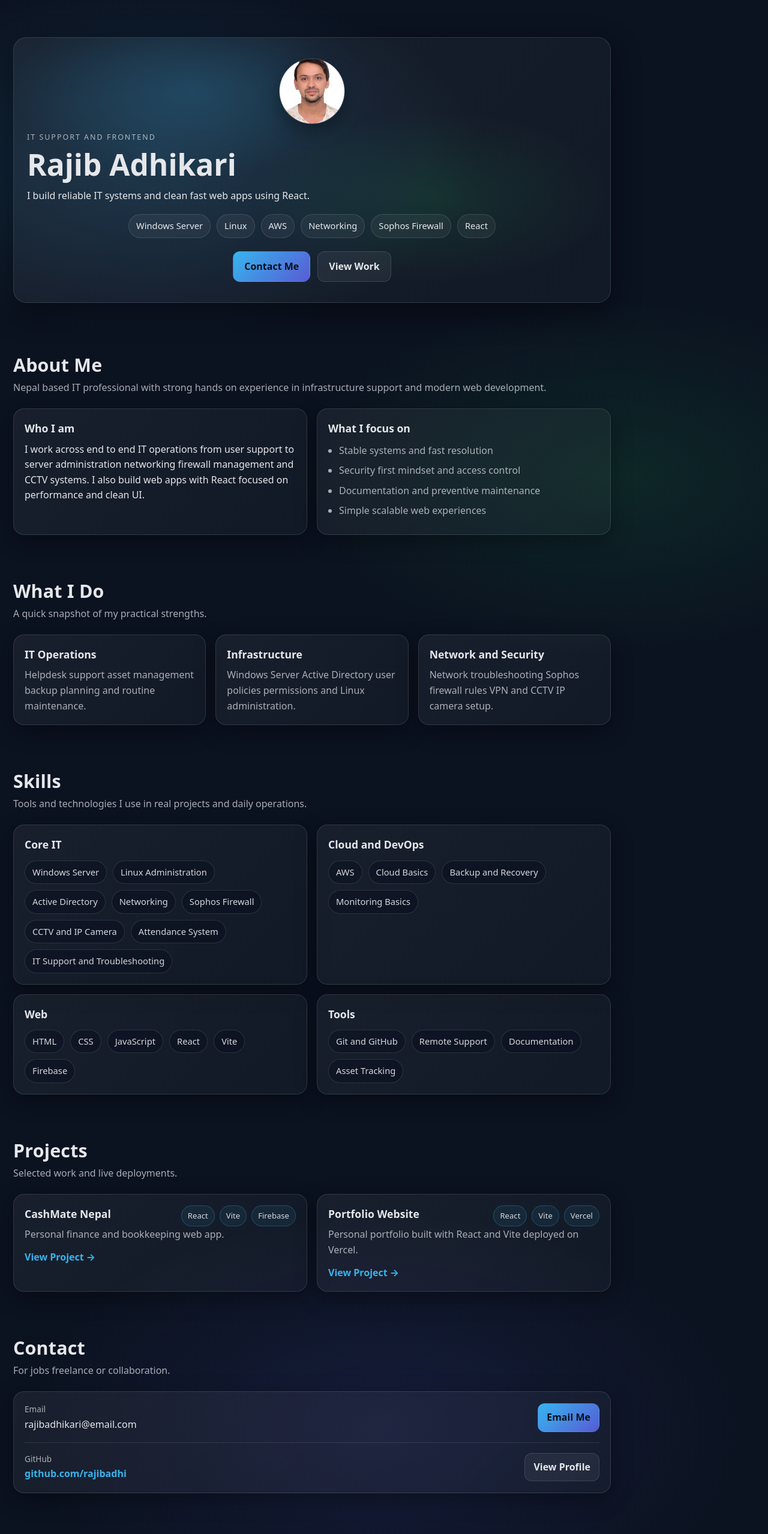
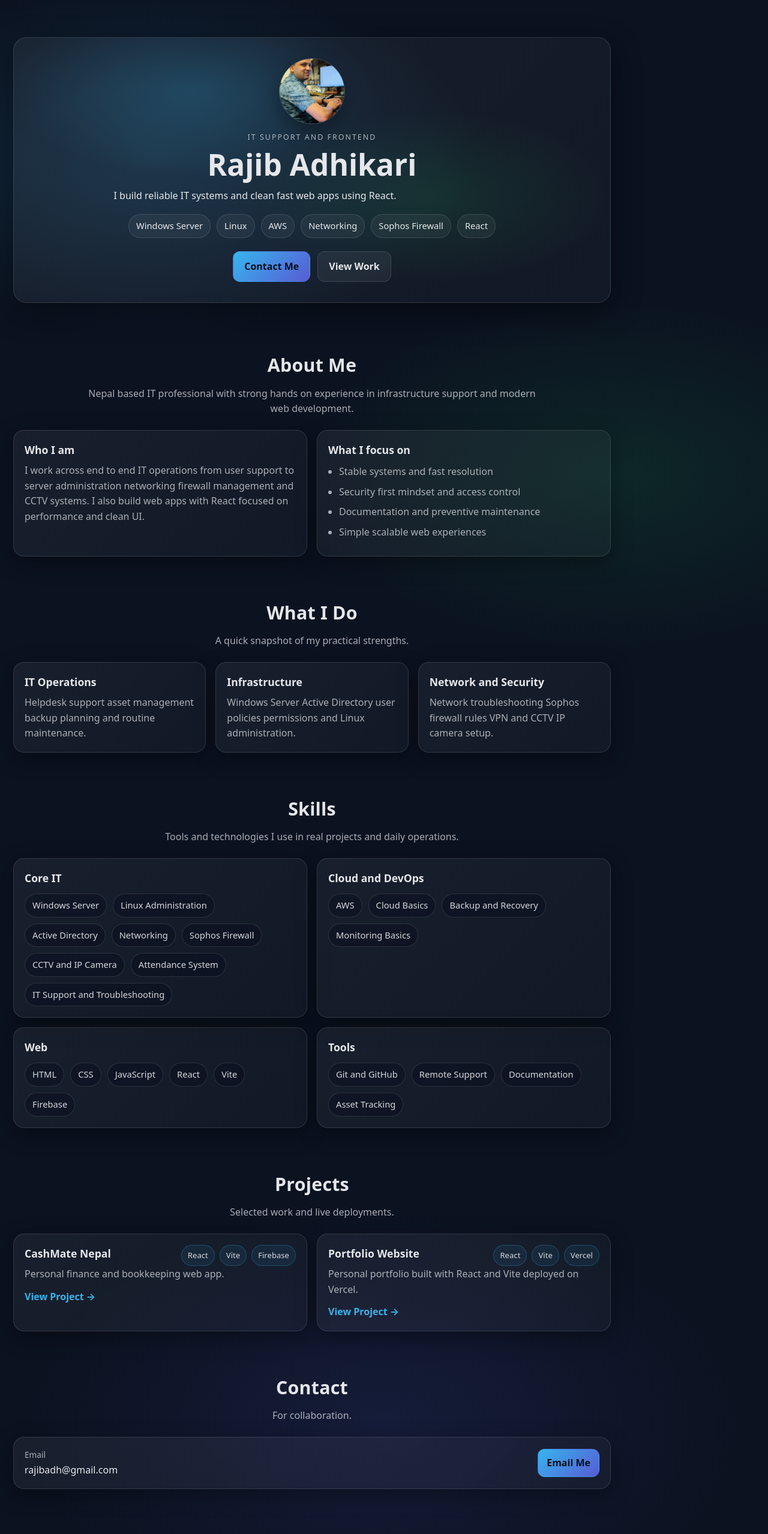
Before and after one commit to rajibadhi/rajib-portfolio, a React (Vite) app: page / in a window 1280 px wide. Shown: the top 2558 px of the page at 60% size. Built offline with nearby package versions, Linux system fonts and the light colour scheme.

Commit message:
update portfolio UI and add profile photo

```diff
--- a/src/App.css
+++ b/src/App.css
@@ -332,3 +332,15 @@ a {
   margin: 0 auto 12px;
   display: block;
 }
+.centerText {
+  text-align: center;
+}
+
+.maxW {
+  max-width: 760px;
+  margin: 10px auto 0;
+}
+
+.center {
+  text-align: center;
+}
--- a/src/App.jsx
+++ b/src/App.jsx
@@ -49,12 +49,12 @@ export default function App() {
     <div className="container">
       {/* HERO */}
       <section className="hero">
-        <div className="heroCard">
+        <div className="heroCard center">
           <img className="avatar" src={profile} alt="Rajib Adhikari" />
 
           <p className="kicker">IT Support and Frontend</p>
           <h1>Rajib Adhikari</h1>
-          <p className="subtitle">
+          <p className="subtitle centerText">
             I build reliable IT systems and clean fast web apps using React.
           </p>
 
@@ -80,9 +80,9 @@ export default function App() {
 
       {/* ABOUT */}
       <section className="section" id="about">
-        <div className="sectionHead">
+        <div className="sectionHead centerText">
           <h2>About Me</h2>
-          <p className="muted">
+          <p className="muted maxW">
             Nepal based IT professional with strong hands on experience in infrastructure support and modern web development.
           </p>
         </div>
@@ -90,7 +90,7 @@ export default function App() {
         <div className="grid2">
           <div className="card">
             <h3>Who I am</h3>
-            <p>
+            <p className="muted">
               I work across end to end IT operations from user support to server administration networking firewall management and CCTV systems.
               I also build web apps with React focused on performance and clean UI.
             </p>
@@ -110,9 +110,9 @@ export default function App() {
 
       {/* WHAT I DO */}
       <section className="section">
-        <div className="sectionHead">
+        <div className="sectionHead centerText">
           <h2>What I Do</h2>
-          <p className="muted">A quick snapshot of my practical strengths.</p>
+          <p className="muted maxW">A quick snapshot of my practical strengths.</p>
         </div>
 
         <div className="grid3">
@@ -139,9 +139,9 @@ export default function App() {
 
       {/* SKILLS */}
       <section className="section" id="skills">
-        <div className="sectionHead">
+        <div className="sectionHead centerText">
           <h2>Skills</h2>
-          <p className="muted">Tools and technologies I use in real projects and daily operations.</p>
+          <p className="muted maxW">Tools and technologies I use in real projects and daily operations.</p>
         </div>
 
         <div className="grid2">
@@ -162,9 +162,9 @@ export default function App() {
 
       {/* PROJECTS */}
       <section className="section" id="projects">
-        <div className="sectionHead">
+        <div className="sectionHead centerText">
           <h2>Projects</h2>
-          <p className="muted">Selected work and live deployments.</p>
+          <p className="muted maxW">Selected work and live deployments.</p>
         </div>
 
         <div className="grid2">
@@ -183,13 +183,9 @@ export default function App() {
 
               <p className="muted">{p.desc}</p>
 
-              {p.link ? (
-                <a className="link" href={p.link} target="_blank" rel="noreferrer">
-                  View Project →
-                </a>
-              ) : (
-                <span className="muted">Link coming soon</span>
-              )}
+              <a className="link" href={p.link} target="_blank" rel="noreferrer">
+                View Project →
+              </a>
             </div>
           ))}
         </div>
@@ -197,33 +193,19 @@ export default function App() {
 
       {/* CONTACT */}
       <section className="section" id="contact">
-        <div className="sectionHead">
+        <div className="sectionHead centerText">
           <h2>Contact</h2>
-          <p className="muted">For jobs freelance or collaboration.</p>
+          <p className="muted maxW">For collaboration.</p>
         </div>
 
         <div className="card">
           <div className="contactRow">
             <div>
               <p className="label">Email</p>
-              <p className="value">rajibadhikari@email.com</p>
+              <p className="value">rajibadh@gmail.com</p>
             </div>
-            <a className="btn small" href="mailto:rajibadhikari@email.com">
+            <a className="btn small" href="mailto:rajibadh@gmail.com">
               Email Me
-            </a>
-          </div>
-
-          <div className="divider" />
-
-          <div className="contactRow">
-            <div>
-              <p className="label">GitHub</p>
-              <a className="value link" href="https://github.com/rajibadhi" target="_blank" rel="noreferrer">
-                github.com/rajibadhi
-              </a>
-            </div>
-            <a className="btn small ghost" href="https://github.com/rajibadhi" target="_blank" rel="noreferrer">
-              View Profile
             </a>
           </div>
         </div>
```
Also changed, not shown: src/assets/rajib.jpeg.
